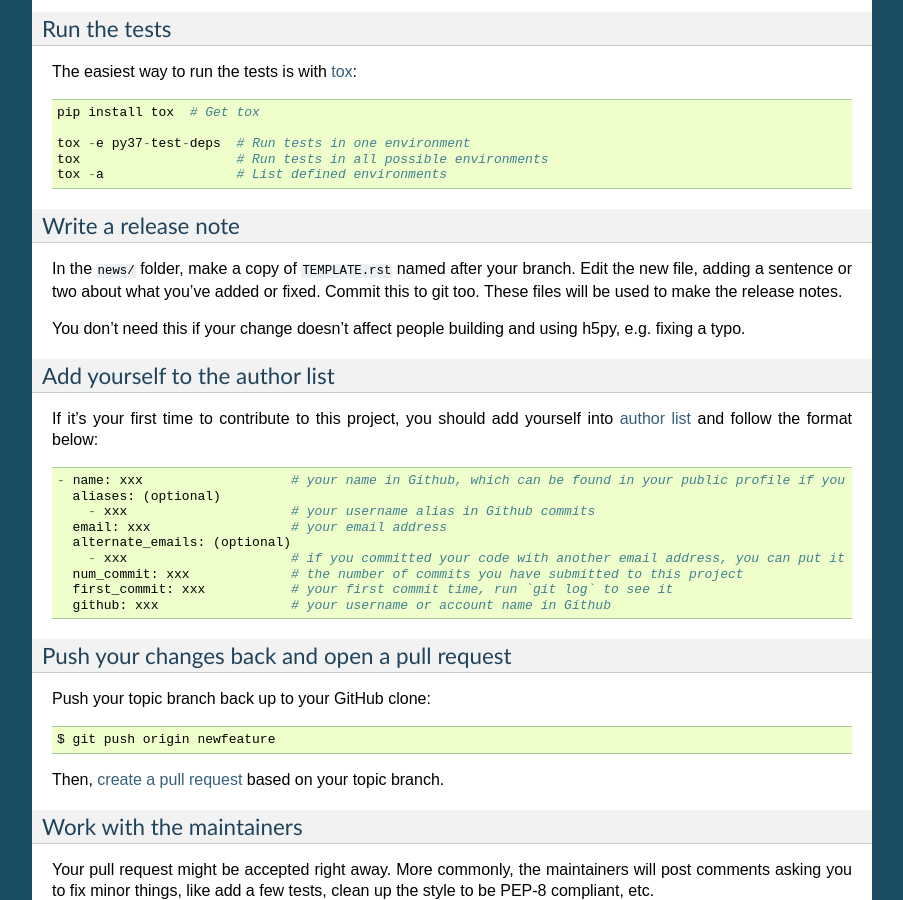
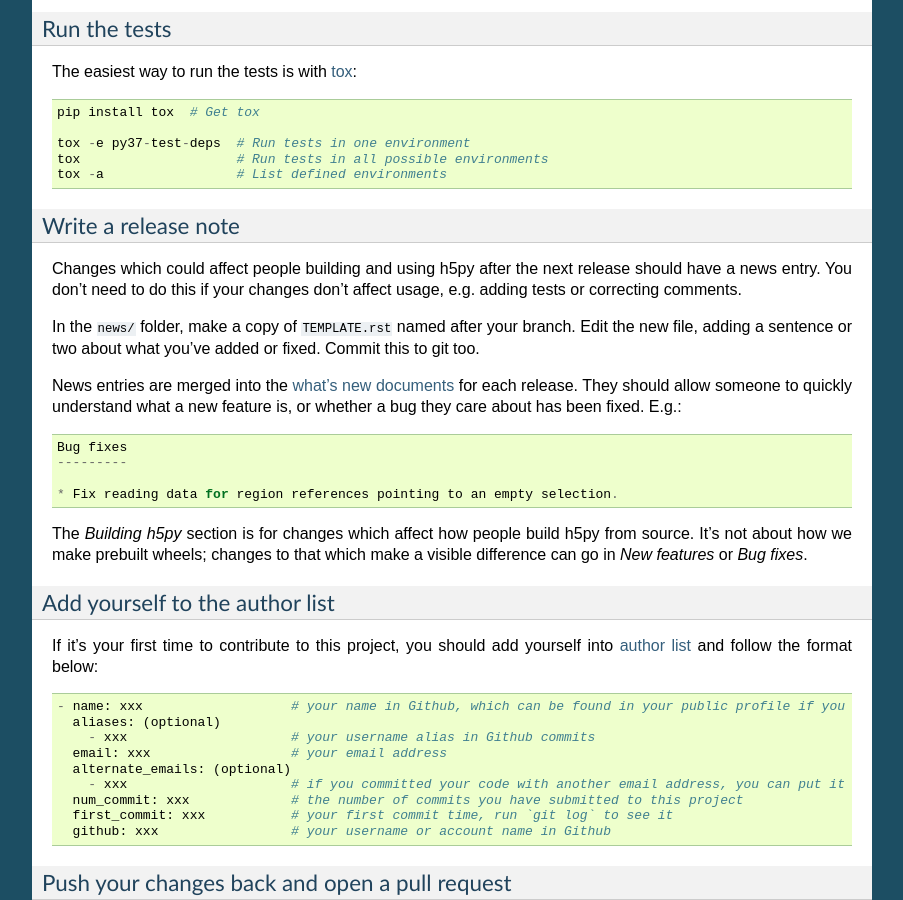
Before and after one commit to zhongxing-2/h5py, a Sphinx documentation site: the page built from docs/contributing.rst, in a window 1280 px wide and 900 px high, scrolled down 2208 px. Shown: the whole window, without its empty margins (198-1101 px from the left). Built offline with Sphinx 7.4.7, drawn with Linux system fonts in a browser that asks for light colours.

Commit message:
Explain more about news entries on PRs

```diff
--- a/docs/contributing.rst
+++ b/docs/contributing.rst
@@ -149,12 +149,26 @@ The easiest way to run the tests is with
 Write a release note
 ~~~~~~~~~~~~~~~~~~~~
 
+Changes which could affect people building and using h5py after the next release
+should have a news entry. You don't need to do this if your changes don't affect
+usage, e.g. adding tests or correcting comments.
+
 In the ``news/`` folder, make a copy of ``TEMPLATE.rst`` named after your branch.
 Edit the new file, adding a sentence or two about what you've added or fixed.
-Commit this to git too. These files will be used to make the release notes.
+Commit this to git too.
 
-You don't need this if your change doesn't affect people building and using h5py,
-e.g. fixing a typo.
+News entries are merged into the :doc:`what's new documents <whatsnew/index>`
+for each release. They should allow someone to quickly understand what a new
+feature is, or whether a bug they care about has been fixed. E.g.::
+
+    Bug fixes
+    ---------
+
+    * Fix reading data for region references pointing to an empty selection.
+
+The *Building h5py* section is for changes which affect how people build h5py
+from source. It's not about how we make prebuilt wheels; changes to that which
+make a visible difference can go in *New features* or *Bug fixes*.
 
 Add yourself to the author list
 ~~~~~~~~~~~~~~~~~~~~~~~~~~~~~~~
```
Also changed, not shown: .github/pull_request_template.md.
